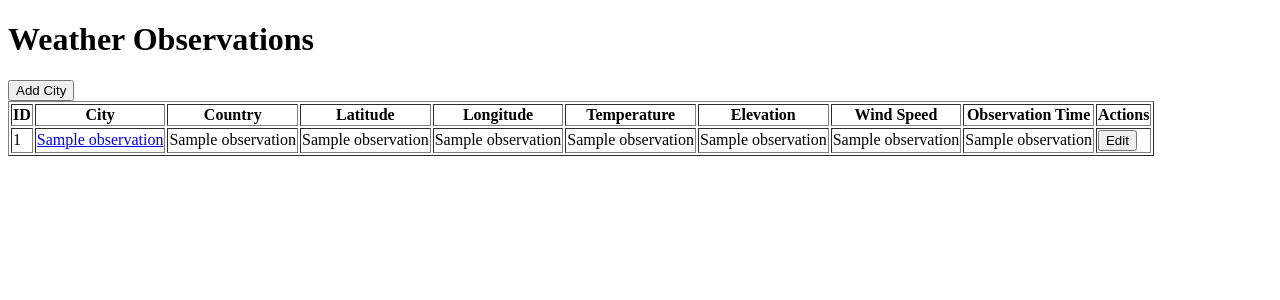
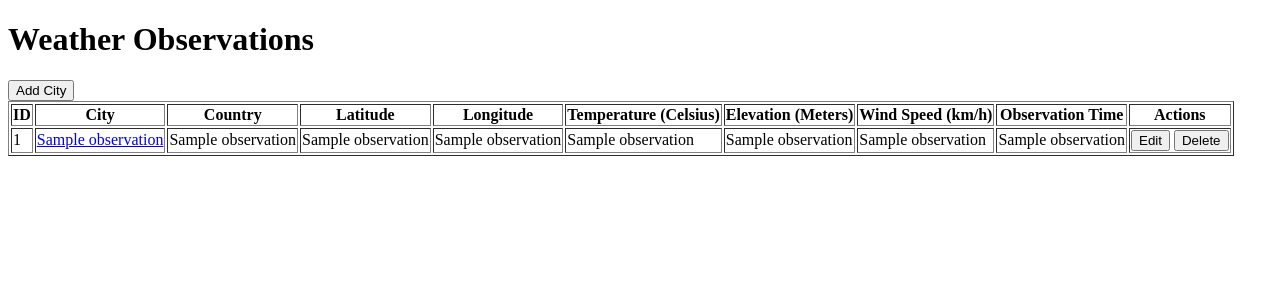
Before and after one commit to SebCas07/local_weather_tracker_CSIS-1230_finalProject, a Flask app: page /weather in a window 1280 px wide. Shown: the top 300 px of the page. Run offline with Flask 3, Linux system fonts and the light colour scheme; a database or web service that is not in the repository returns one stand-in record (values such as "Sample title"); parts of the project's set-up code (start-up, migrations or seed data) failed here and were passed over; some libraries are stand-ins or nearby versions.

Commit message:
Succesfully implemented delete, updating/edit, add city features.

```diff
--- a/routes.py
+++ b/routes.py
@@ -126,6 +126,17 @@ def edit_weather(id):
 
     return redirect(url_for('weather.get_all_weather'))
 
+@weather_bp.route('/weather/<int:id>/delete', methods=['POST'])
+def delete_weather(id):
+    conn = get_db_connection()
+    cur = conn.cursor()
+    cur.execute("DELETE FROM observations WHERE id = %s", (id,))
+    conn.commit()
+    cur.close()
+    conn.close()
+
+    return redirect(url_for('weather.get_all_weather'))
+
 #FLASK IMPLEMENTATION (post)
 @weather_bp.route('/weather', methods=['GET'])
 def get_all_weather():
@@ -178,10 +189,10 @@ def get_weather_by_id(id):
 
     return render_template ('weather_detail.html', weather=weather)
 
-@weather_bp.route('/weather/<int:id>', methods = ['PUT'])
-def update_weather(id):
-    return f"Update weather report {id}"
+# @weather_bp.route('/weather/<int:id>', methods = ['PUT'])
+# def update_weather(id):
+#     return f"Update weather report {id}"
 
-@weather_bp.route('/weather/<int:id>', methods = ['DELETE'] )
-def delete_weather(id):
-    return f"Delete weather report {id}"
+# @weather_bp.route('/weather/<int:id>', methods = ['DELETE'] )
+# def delete_weather(id):
+#     return f"Delete weather report {id}"
--- a/templates/weather.html
+++ b/templates/weather.html
@@ -15,9 +15,9 @@
             <th>Country</th>
             <th>Latitude</th>
             <th>Longitude</th>
-            <th>Temperature</th>
-            <th>Elevation</th>
-            <th>Wind Speed</th>
+            <th>Temperature (Celsius)</th>
+            <th>Elevation (Meters)</th>
+            <th>Wind Speed (km/h)</th>
             <th>Observation Time</th>
             <th>Actions</th>
         </tr>
@@ -32,7 +32,12 @@
             <td>{{w.elevation}}</td>
             <td>{{w.windspeed}}</td>
             <td>{{w.observation_time}}</td>
-            <td><a href="/weather/{{w.id}}/edit"><button>Edit</button></a></td>
+            <td>
+                <a href="/weather/{{w.id}}/edit"><button>Edit</button></a>
+                <form action="/weather/{{w.id}}/delete" method="POST" style="display:inline">
+                    <button type="submit" onclick="return confirm('Are you sure you want to delete {{w.city}}?')">Delete</button>
+                </form>
+            </td>
 
         </tr>
         {% endfor %}
```
